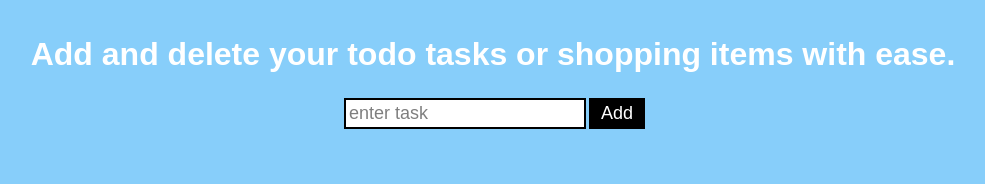
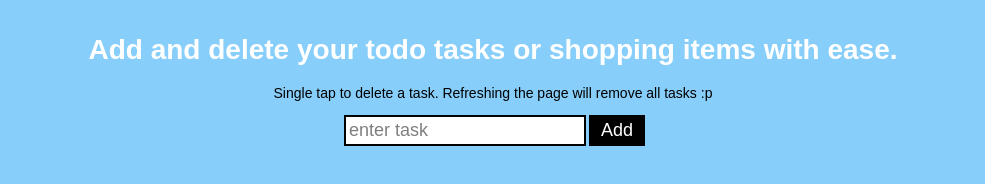
Before and after one commit to Marchitect/ReactPractice-TodoList, a React app: page / in a window 1280 px wide. Shown: the whole page, without its empty margins (147-1132 px from the left). Built offline with nearby package versions, Linux system fonts and the light colour scheme.

Commit message:
improved the iOS item deletion UX issue by adding https://www.npmjs.com/package/react-tappable package and more importantly a few more tweaks. no warnings from console phew~

```diff
--- a/package.json
+++ b/package.json
@@ -2,14 +2,16 @@
   "name": "todolist",
   "version": "0.1.0",
   "private": true,
-  "homepage": "http://marchitect.github.io/fun/ReactJS/todolist/build",
+  "homepage": "https://marchitect.github.io/ReactPractice-TodoList",
   "dependencies": {
+    "create-react-class": "^15.6.2",
     "gh-pages": "^1.1.0",
     "jsonfile": "^4.0.0",
     "react": "^16.1.1",
     "react-dom": "^16.1.1",
     "react-flip-move": "^2.9.17",
-    "react-scripts": "1.0.17"
+    "react-scripts": "1.0.17",
+    "react-tappable": "^1.0.2"
   },
   "scripts": {
     "predeploy": "npm run build",
--- a/src/TodoItems.js
+++ b/src/TodoItems.js
@@ -1,5 +1,6 @@
 import React, {Component} from 'react';
 import FlipMove from 'react-flip-move';
+import Tappable from 'react-tappable';
 
 class TodoItems extends React.Component {
 	constructor(props, context){
@@ -10,9 +11,7 @@ class TodoItems extends React.Component {
 	}
 
 	createTasks(item){
-		return <li onDoubleClick={(e)=>this.deleteTasks(item.key, e)}
-
-		key={item.key} > {item.text} </li>
+		return <Tappable onTap={(e)=>this.deleteTasks(item.key, e)} key={item.key} ><li > {item.text} </li></Tappable>
 	}
 
 	deleteTasks(key){
@@ -25,6 +24,7 @@ class TodoItems extends React.Component {
 
 		return(
 			<ul className="theList">
+
 				<FlipMove duration={250} easing="ease-out">
 				{listItems}
 				</FlipMove>
--- a/src/TodoList.css
+++ b/src/TodoList.css
@@ -15,6 +15,7 @@
 	border: 2px solid #000;
 	font-size: 18px;
 	color: #DB7093;
+	border-radius: 0;
 }
 .todoListMain button{
 	padding: 3px 10px;
--- a/src/index.css
+++ b/src/index.css
@@ -11,6 +11,12 @@ body {
 	/*align-items: center;*/
 }
 h1{
+	font-size: 28px;
 	color: #fff;
 	text-align: center;
 }
+h2{
+	font-size: 14px;
+	font-weight: 300;
+	text-align: center;
+}
--- a/src/index.js
+++ b/src/index.js
@@ -8,6 +8,7 @@ var destination = document.querySelector('#container');
 ReactDOM.render(
 	<div>
 	<h1>Add and delete your todo tasks or shopping items with ease. </h1>
+	<h2>Single tap to delete a task. Refreshing the page will remove all tasks :p</h2>
 	<TodoList/>
 	</div>,
 	destination
```
Also changed, not shown: src/TodoList.js (+5 -2 lines), 1 other file.
